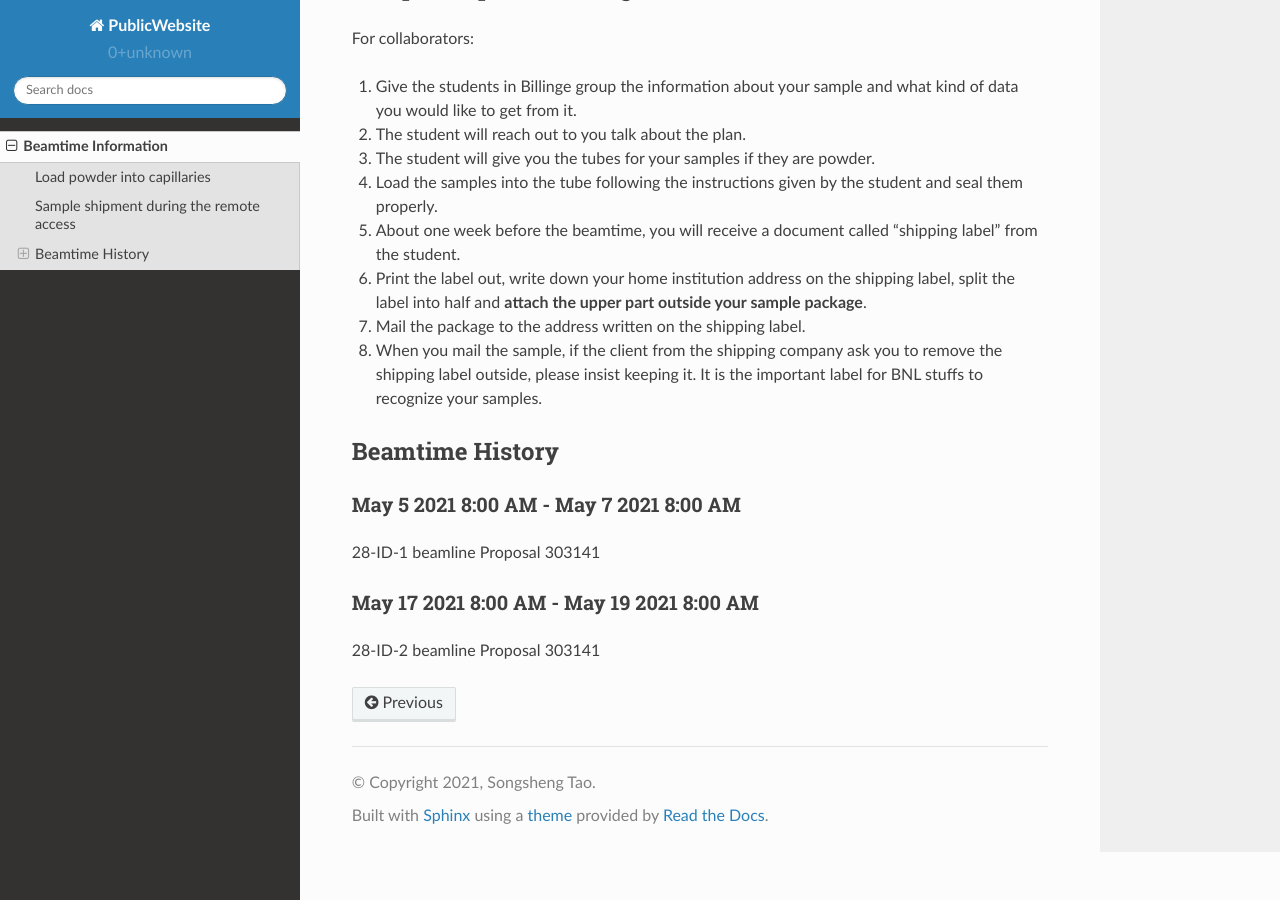
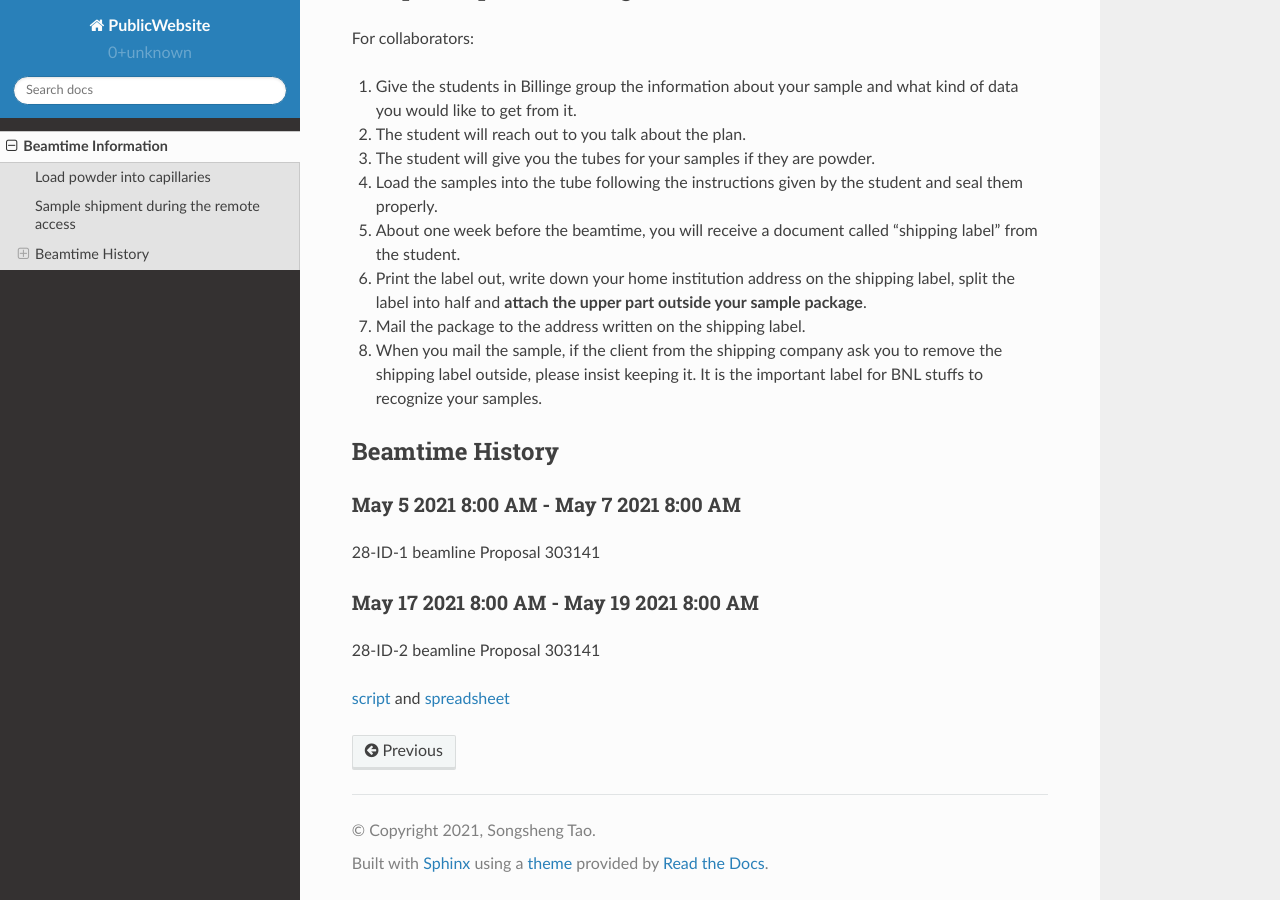
Before and after one commit to Billingegroup/PublicWebsite, a Sphinx documentation site: the page built from docs/source/beamtime.rst, in a window 1280 px wide and 900 px high, scrolled down 1216 px. Built offline with Sphinx 7.4.7 and the Read the Docs theme 2.0.0, drawn with Linux system fonts in a browser that asks for light colours.

Commit message:
Update beamtime.rst

```diff
--- a/docs/source/beamtime.rst
+++ b/docs/source/beamtime.rst
@@ -64,3 +64,5 @@ May 17 2021 8:00 AM - May 19 2021 8:00 AM
 ^^^^^^^^^^^^^^^^^^^^^^^^^^^^^^^^^^^^^^^^^
 
 28-ID-2 beamline Proposal 303141
+
+`script <https://github.com/Billingegroup/bluesky_scanplans/blob/master/scanplans/plans20210517.py>`_ and `spreadsheet <https://drive.google.com/file/d/1ocqKXq7DqaAFESUXpp7vcLtqGJ8USyxG/view?usp=sharing>`_
```
